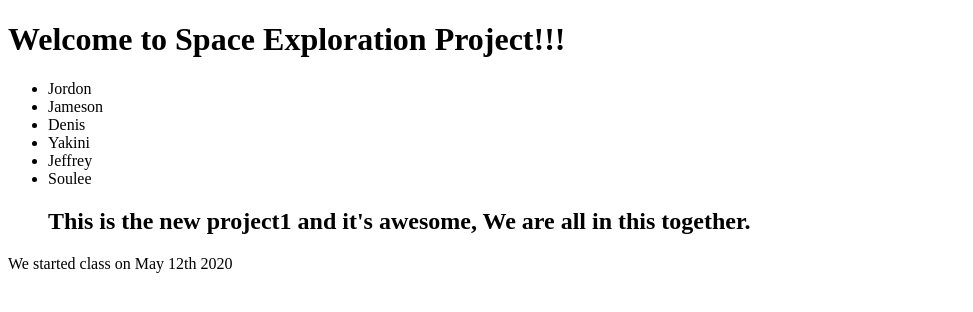
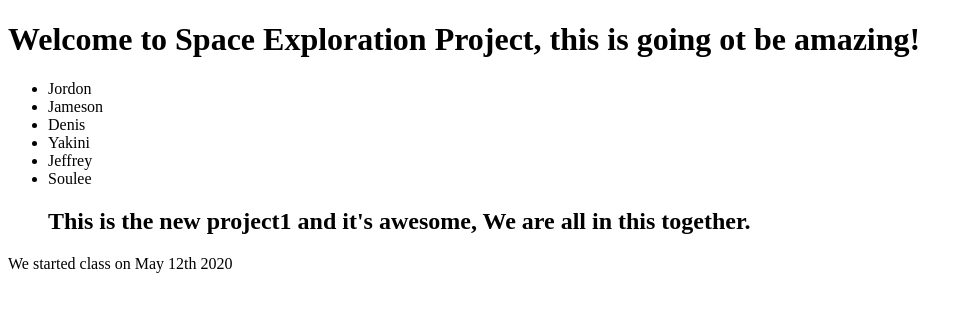
Before and after one commit to 00y-700/spaceexploration, a plain HTML site: page index.html in a window 1280 px wide. Shown: the whole page, without its empty margins (0-973 px from the left). Drawn offline with nearby package versions, Linux system fonts and the light colour scheme.

Commit message:
change H1

```diff
--- a/index.html
+++ b/index.html
@@ -11,7 +11,7 @@
     <!-- Bootstrap CSS -->
   </head>
   <body>
-    <h1>Welcome to Space Exploration Project!!!</h1>
+    <h1>Welcome to Space Exploration Project, this is going ot be amazing!</h1>
     <ul>
         <li>Jordon</li>
         <li>Jameson</li>
```
